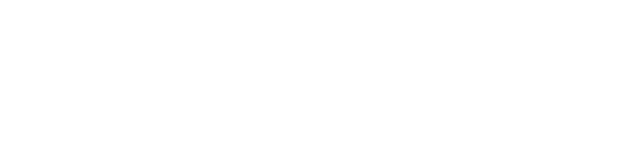
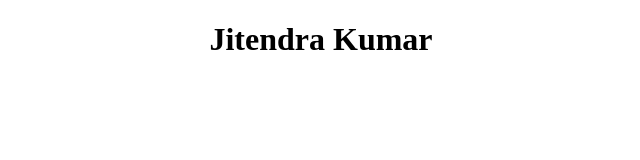
Before and after one commit to jkp4you/MyProfile, a plain HTML site: page index.html in a window 1280 px wide. Shown: the whole page, without its empty margins (319-959 px from the left). Drawn offline with Linux system fonts and the light colour scheme.

Commit message:
index.html update

```diff
--- a/index.html
+++ b/index.html
@@ -6,6 +6,6 @@
     <title>JKP</title>
 </head>
 <body>
-
+    <center><h1>Jitendra Kumar</h1></center>
 </body>
 </html>
```
